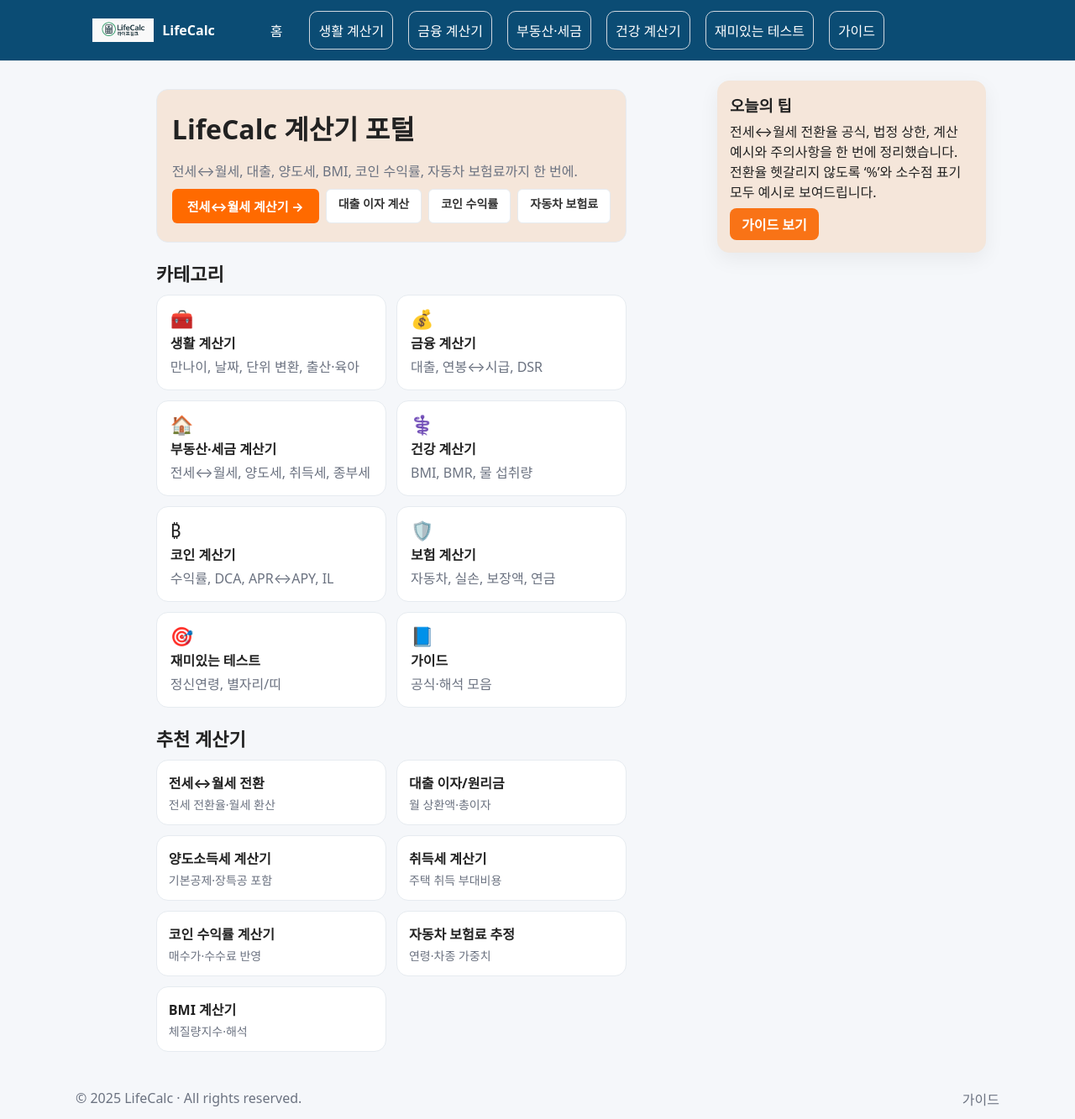
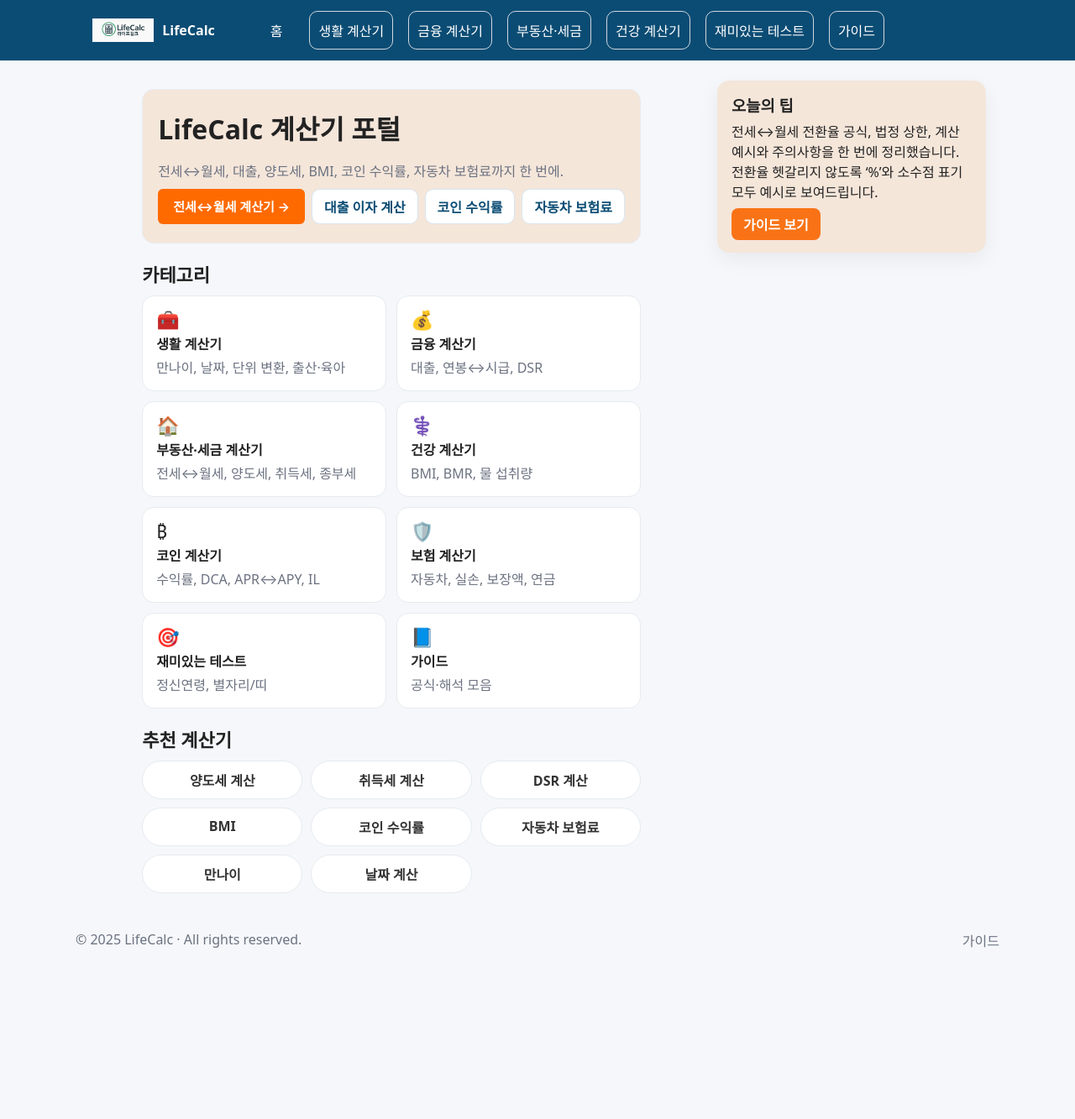
Before and after one commit to khai-lang/LifeCalc, a Jekyll site: the page built from index.md, in a window 1280 px wide and 1333 px high. Shown: the whole window at 84% size. Built offline with Jekyll 4.4.1, drawn with Linux system fonts in a browser that asks for light colours.

Commit message:
Update index.md

```diff
--- a/index.md
+++ b/index.md
@@ -10,11 +11,12 @@
     <h1 style="margin:0 0 6px">LifeCalc 계산기 포털</h1>
     <p class="hero-sub">전세↔월세, 대출, 양도세, BMI, 코인 수익률, 자동차 보험료까지 한 번에.</p>
 
+    <!-- 상단 핵심 CTA: 가벼운 스트로크 버튼 4개 -->
     <div class="hero-quick">
       <a href="/realestate/rent-to-jeonse/" class="btn btn-lg">전세↔월세 계산기 →</a>
-      <a href="/finance/loan/" class="btn btn-ghost">대출 이자 계산</a>
-      <a href="/crypto/profit/" class="btn btn-ghost">코인 수익률</a>
-      <a href="/insurance/auto/" class="btn btn-ghost">자동차 보험료</a>
+      <a href="/finance/loan/" class="btn-ghost">대출 이자 계산</a>
+      <a href="/crypto/profit/" class="btn-ghost">코인 수익률</a>
+      <a href="/insurance/auto/" class="btn-ghost">자동차 보험료</a>
     </div>
   </div>
 </section>
@@ -71,78 +73,45 @@
   </a>
 </div>
 
-<!-- 추천 계산기 -->
+<!-- 추천 계산기: 버튼형(상단과 중복 최소화) -->
 <h2>추천 계산기</h2>
-<div class="grid-mini">
-  <a class="mini card" href="/realestate/rent-to-jeonse/">
-    <div class="mini-title">전세↔월세 전환</div>
-    <div class="mini-desc">전세 전환율·월세 환산</div>
-  </a>
-  <a class="mini card" href="/finance/loan/">
-    <div class="mini-title">대출 이자/원리금</div>
-    <div class="mini-desc">월 상환액·총이자</div>
-  </a>
-  <a class="mini card" href="/realestate/capital-gains/">
-    <div class="mini-title">양도소득세 계산기</div>
-    <div class="mini-desc">기본공제·장특공 포함</div>
-  </a>
-  <a class="mini card" href="/realestate/acquisition-tax/">
-    <div class="mini-title">취득세 계산기</div>
-    <div class="mini-desc">주택 취득 부대비용</div>
-  </a>
-  <a class="mini card" href="/crypto/profit/">
-    <div class="mini-title">코인 수익률 계산기</div>
-    <div class="mini-desc">매수가·수수료 반영</div>
-  </a>
-  <a class="mini card" href="/insurance/auto/">
-    <div class="mini-title">자동차 보험료 추정</div>
-    <div class="mini-desc">연령·차종 가중치</div>
-  </a>
-  <a class="mini card" href="/health/bmi/">
-    <div class="mini-title">BMI 계산기</div>
-    <div class="mini-desc">체질량지수·해석</div>
-  </a>
-</div>
-
-<!-- 오늘의 팁 (홈=리스트형) -->
-<div class="promo-desktop">
-
+<div class="btn-grid">
+  <a class="pill" href="/realestate/capital-gains/">양도세 계산</a>
+  <a class="pill" href="/realestate/acquisition-tax/">취득세 계산</a>
+  <a class="pill" href="/finance/dsr/">DSR 계산</a>
+  <a class="pill" href="/health/bmi/">BMI</a>
+  <a class="pill" href="/crypto/profit/">코인 수익률</a>
+  <a class="pill" href="/insurance/auto/">자동차 보험료</a>
+  <a class="pill" href="/life/age/">만나이</a>
+  <a class="pill" href="/life/date/">날짜 계산</a>
 </div>
 
 <!-- 페이지 전용 보조 스타일 -->
 <style>
   /* Hero */
   .hero{
-    background-color: #f5e6da;   /* 연한 베이지 */
+    background-color:#f5e6da;  /* 연한 베이지 */
     border:1px solid var(--line);
-    border-radius: var(--radius);
-    padding: 22px 18px;
+    border-radius:var(--radius);
+    padding:22px 18px;
     display:flex; gap:18px; align-items:stretch; justify-content:space-between;
-    margin: 10px 0 18px;
+    margin:10px 0 18px;
   }
   .hero-text{ display:flex; flex-direction:column; gap:10px; }
   .hero-sub{ margin:0; color:#6b7280 }
   .hero-quick{ display:flex; gap:8px; flex-wrap:wrap; }
   .btn-lg{ padding:10px 18px; font-size:15px; }
   .btn-ghost{
-    background:#fff; color:#333; border:1px solid #e6ebf0;
-    padding:6px 14px; border-radius:6px; font-weight:600;
+    background:#fff; color:#0b4c74; border:1.5px solid #d7e6f2;
+    padding:8px 14px; border-radius:10px; font-weight:700;
   }
-  .btn-ghost:hover{ background:#f6f7f9; }
-
-  .hero-badge{
-    background:#fff; border:1px solid #f3e6db; border-radius:12px;
-    padding:12px; width:280px; min-width:240px;
-    box-shadow:0 8px 24px rgba(0,0,0,.04);
-  }
-  .badge-top{ font-size:13px; color:#9ca3af; margin-bottom:6px; }
-  .badge-body{ line-height:1.55; }
+  .btn-ghost:hover{ background:#eef6fc; border-color:#bdd9ef; }
 
   /* 카드 그리드 */
   .grid-cards{
     display:grid; gap:12px;
     grid-template-columns: repeat(auto-fill, minmax(220px, 1fr));
-    margin: 10px 0 18px;
+    margin:10px 0 18px;
   }
   .card-link{ display:block; padding:16px; transition: transform .06s ease, box-shadow .15s ease; }
   .card-link:hover{ transform: translateY(-2px); box-shadow:0 10px 22px rgba(0,0,0,.06); }
@@ -150,19 +119,21 @@
   .card-link .title{ font-weight:700; margin-bottom:4px; }
   .card-link .desc{ color:#6b7280; }
 
-  /* 추천 미니 카드 */
-  .grid-mini{
-    display:grid; gap:12px;
-    grid-template-columns: repeat(auto-fill, minmax(260px, 1fr));
+  /* 추천 버튼 그리드 */
+  .btn-grid{
+    display:grid; gap:10px;
+    grid-template-columns: repeat(auto-fill, minmax(160px,1fr));
     margin-bottom: 8px;
   }
-  .mini{ padding:14px; transition: background .2s, transform .06s; }
-  .mini:hover{ background:#f5e6da; transform: translateY(-1px); }
-  .mini-title{ font-weight:700; margin-bottom:4px; }
-  .mini-desc{ color:#6b7280; font-size:14px; }
+  .pill{
+    display:block; text-align:center; padding:10px 12px;
+    border:1px solid #e6ebf0; border-radius:999px;
+    background:#fff; color:#333; font-weight:700;
+    transition:background .15s, transform .05s, border-color .15s;
+  }
+  .pill:hover{ background:#f5f7fa; transform:translateY(-1px); border-color:#d9e2ea; }
 
-  @media (max-width: 860px){
+  @media (max-width:860px){
     .hero{ flex-direction:column; }
-    .hero-badge{ width:auto; }
   }
 </style>
```
Also changed, not shown: other parts of index.md (+1 -0 lines).
